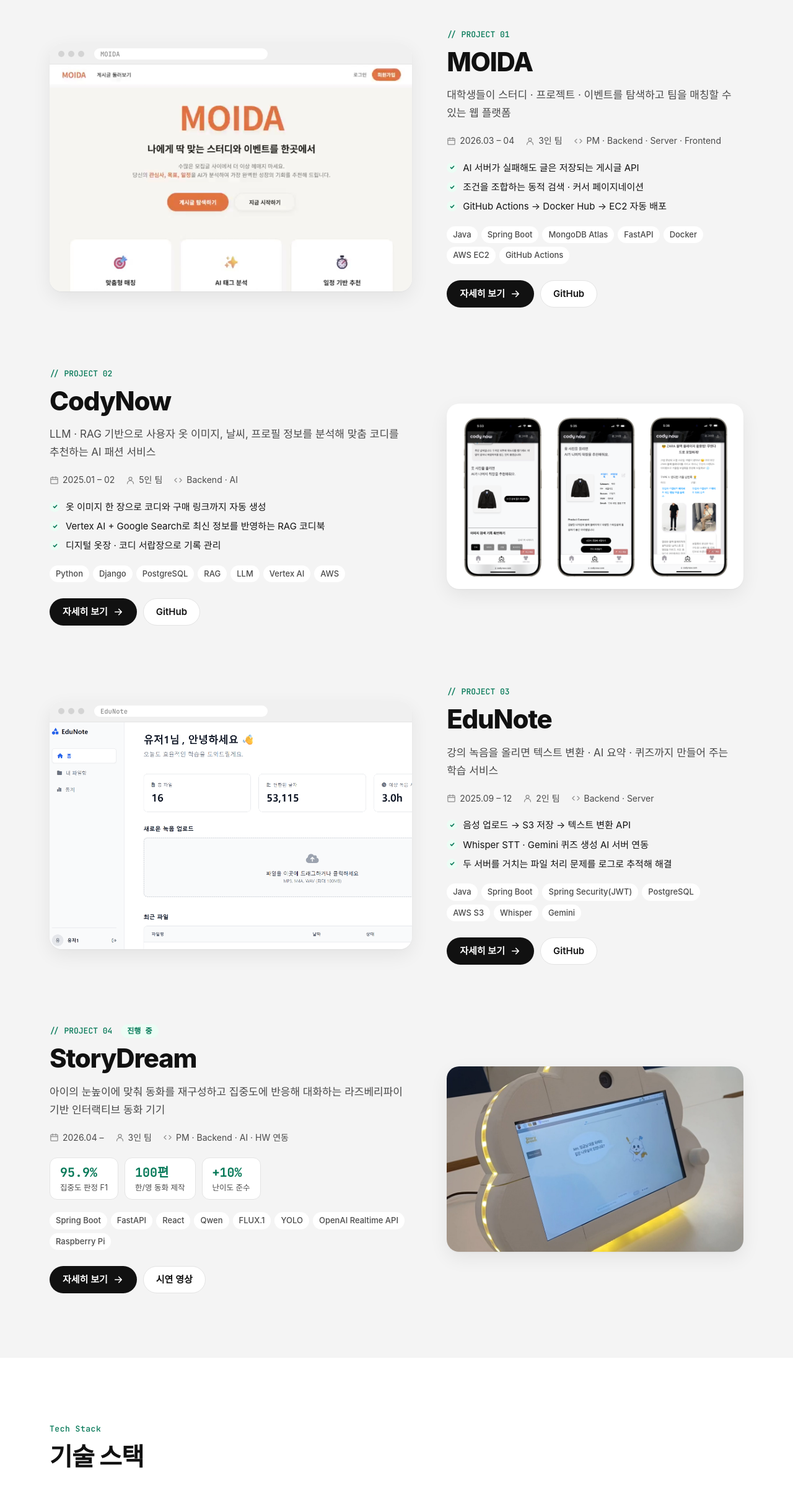
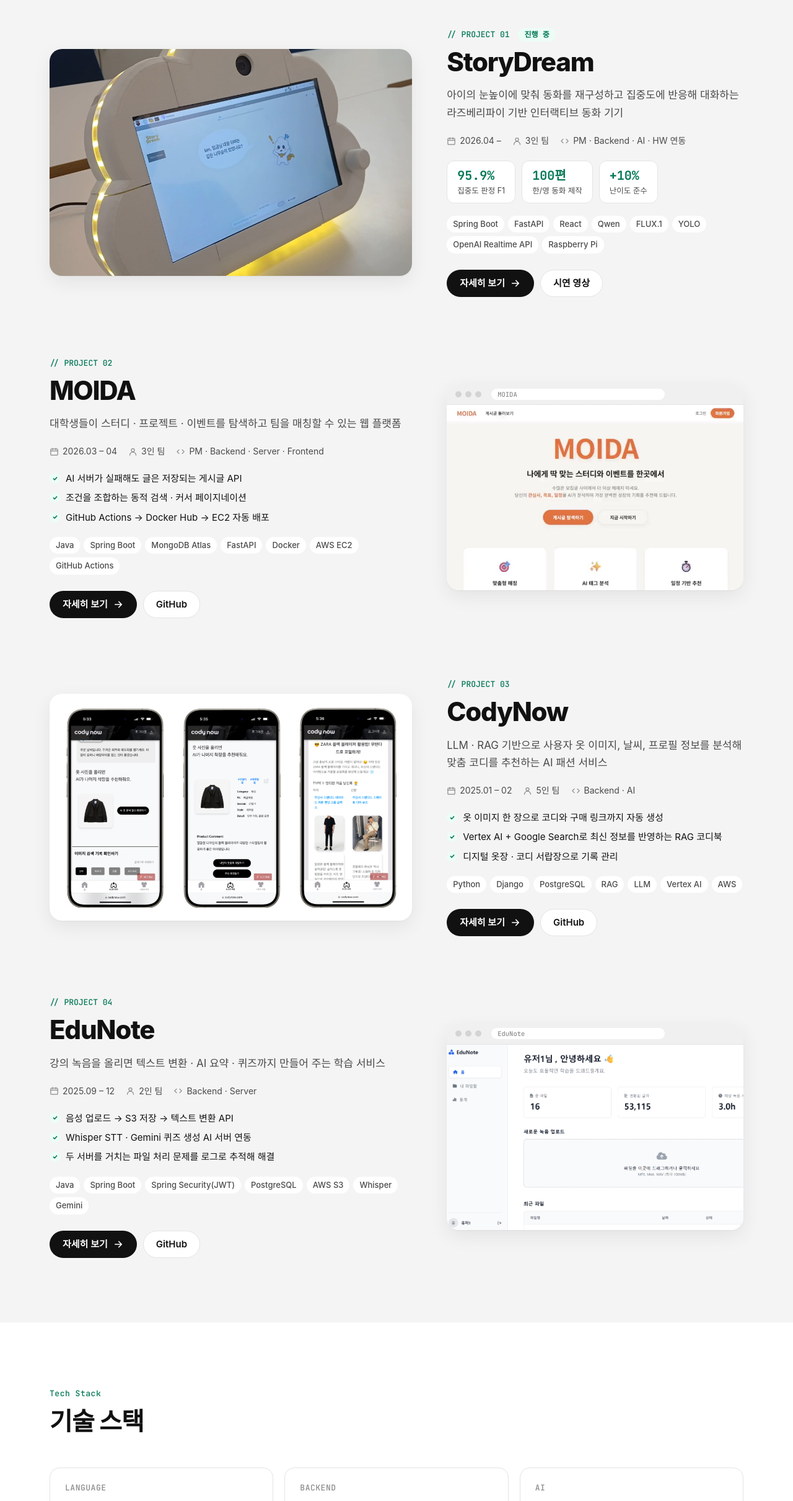
Before and after one commit to eunkyoung529/eunkyoung529.github.io, a plain HTML site: page index.html in a window 1280 px wide. Shown: the part 1656-4077 px from the top of the page at 62% size. Drawn offline with Linux system fonts and the light colour scheme; a web font is replaced by a local one.

Commit message:
Add skills

```diff
--- a/index.html
+++ b/index.html
@@ -135,12 +135,38 @@
       </div>
 
       <article class="project reveal">
+        <a class="project-media" href="projects/storydream.html" aria-label="StoryDream 자세히 보기">
+          <img src="assets/img/storydream-device.jpg" alt="StoryDream 기기 사진" loading="lazy" width="1170" height="636">
+        </a>
+        <div>
+          <p class="project-no">// PROJECT 01 <span class="tag accent" style="margin-left:6px">진행 중</span></p>
+          <h3>StoryDream</h3>
+          <p class="project-desc">아이의 눈높이에 맞춰 동화를 재구성하고 집중도에 반응해 대화하는 라즈베리파이 기반 인터랙티브 동화 기기</p>
+          <ul class="meta-row">
+            <li><svg viewBox="0 0 24 24" fill="none" stroke="currentColor" stroke-width="2" stroke-linecap="round" stroke-linejoin="round"><rect x="3" y="5" width="18" height="16" rx="2"/><path d="M3 10h18M8 3v4M16 3v4"/></svg>2026.04 –</li>
+            <li><svg viewBox="0 0 24 24" fill="none" stroke="currentColor" stroke-width="2" stroke-linecap="round" stroke-linejoin="round"><circle cx="12" cy="8" r="4"/><path d="M4 21c0-4.4 3.6-8 8-8s8 3.6 8 8"/></svg>3인 팀</li>
+            <li><svg viewBox="0 0 24 24" fill="none" stroke="currentColor" stroke-width="2" stroke-linecap="round" stroke-linejoin="round"><path d="M8 7l-5 5 5 5M16 7l5 5-5 5"/></svg>PM · Backend · AI · HW 연동</li>
+          </ul>
+          <ul class="mini-stats">
+            <li><b>95.9%</b><span>집중도 판정 F1</span></li>
+            <li><b>100편</b><span>한/영 동화 제작</span></li>
+            <li><b>+10%</b><span>난이도 준수</span></li>
+          </ul>
+          <ul class="chips"><li>Spring Boot</li><li>FastAPI</li><li>React</li><li>Qwen</li><li>FLUX.1</li><li>YOLO</li><li>OpenAI Realtime API</li><li>Raspberry Pi</li></ul>
+          <div class="btns">
+            <a class="btn btn-dark" href="projects/storydream.html">자세히 보기 <svg viewBox="0 0 24 24" fill="none" stroke="currentColor" stroke-width="2.2" stroke-linecap="round" stroke-linejoin="round"><path d="M5 12h14M13 6l6 6-6 6"/></svg></a>
+            <a class="btn btn-line" href="https://www.youtube.com/watch?v=4PdfgzbqCYQ" target="_blank" rel="noopener">시연 영상</a>
+          </div>
+        </div>
+      </article>
+
+      <article class="project reveal">
         <a class="project-media" href="projects/moida.html" aria-label="MOIDA 자세히 보기">
           <div class="browser-bar"><i></i><i></i><i></i><em>MOIDA</em></div>
           <img src="assets/img/moida-main.png" alt="MOIDA 메인 화면" loading="lazy" width="1814" height="1219">
         </a>
         <div>
-          <p class="project-no">// PROJECT 01</p>
+          <p class="project-no">// PROJECT 02</p>
           <h3>MOIDA</h3>
           <p class="project-desc">대학생들이 스터디 · 프로젝트 · 이벤트를 탐색하고 팀을 매칭할 수 있는 웹 플랫폼</p>
           <ul class="meta-row">
@@ -166,7 +192,7 @@
           <img src="assets/img/codynow-cody.png" alt="CodyNow 코디 생성 화면" loading="lazy" width="940" height="577">
         </a>
         <div>
-          <p class="project-no">// PROJECT 02</p>
+          <p class="project-no">// PROJECT 03</p>
           <h3>CodyNow</h3>
           <p class="project-desc">LLM · RAG 기반으로 사용자 옷 이미지, 날씨, 프로필 정보를 분석해 맞춤 코디를 추천하는 AI 패션 서비스</p>
           <ul class="meta-row">
@@ -193,7 +219,7 @@
           <img src="assets/img/edunote-dashboard.png" alt="EduNote 대시보드 화면" loading="lazy" width="2791" height="1415">
         </a>
         <div>
-          <p class="project-no">// PROJECT 03</p>
+          <p class="project-no">// PROJECT 04</p>
           <h3>EduNote</h3>
           <p class="project-desc">강의 녹음을 올리면 텍스트 변환 · AI 요약 · 퀴즈까지 만들어 주는 학습 서비스</p>
           <ul class="meta-row">
@@ -214,31 +240,7 @@
         </div>
       </article>
 
-      <article class="project reveal">
-        <a class="project-media" href="projects/storydream.html" aria-label="StoryDream 자세히 보기">
-          <img src="assets/img/storydream-device.jpg" alt="StoryDream 기기 사진" loading="lazy" width="1170" height="636">
-        </a>
-        <div>
-          <p class="project-no">// PROJECT 04 <span class="tag accent" style="margin-left:6px">진행 중</span></p>
-          <h3>StoryDream</h3>
-          <p class="project-desc">아이의 눈높이에 맞춰 동화를 재구성하고 집중도에 반응해 대화하는 라즈베리파이 기반 인터랙티브 동화 기기</p>
-          <ul class="meta-row">
-            <li><svg viewBox="0 0 24 24" fill="none" stroke="currentColor" stroke-width="2" stroke-linecap="round" stroke-linejoin="round"><rect x="3" y="5" width="18" height="16" rx="2"/><path d="M3 10h18M8 3v4M16 3v4"/></svg>2026.04 –</li>
-            <li><svg viewBox="0 0 24 24" fill="none" stroke="currentColor" stroke-width="2" stroke-linecap="round" stroke-linejoin="round"><circle cx="12" cy="8" r="4"/><path d="M4 21c0-4.4 3.6-8 8-8s8 3.6 8 8"/></svg>3인 팀</li>
-            <li><svg viewBox="0 0 24 24" fill="none" stroke="currentColor" stroke-width="2" stroke-linecap="round" stroke-linejoin="round"><path d="M8 7l-5 5 5 5M16 7l5 5-5 5"/></svg>PM · Backend · AI · HW 연동</li>
-          </ul>
-          <ul class="mini-stats">
-            <li><b>95.9%</b><span>집중도 판정 F1</span></li>
-            <li><b>100편</b><span>한/영 동화 제작</span></li>
-            <li><b>+10%</b><span>난이도 준수</span></li>
-          </ul>
-          <ul class="chips"><li>Spring Boot</li><li>FastAPI</li><li>React</li><li>Qwen</li><li>FLUX.1</li><li>YOLO</li><li>OpenAI Realtime API</li><li>Raspberry Pi</li></ul>
-          <div class="btns">
-            <a class="btn btn-dark" href="projects/storydream.html">자세히 보기 <svg viewBox="0 0 24 24" fill="none" stroke="currentColor" stroke-width="2.2" stroke-linecap="round" stroke-linejoin="round"><path d="M5 12h14M13 6l6 6-6 6"/></svg></a>
-            <a class="btn btn-line" href="https://www.youtube.com/watch?v=4PdfgzbqCYQ" target="_blank" rel="noopener">시연 영상</a>
-          </div>
-        </div>
-      </article>
+
     </div>
   </section>
 
@@ -274,6 +276,7 @@
             <li><span class="glyph"><svg viewBox="0 0 24 24" fill="none" stroke="currentColor" stroke-width="2.2" stroke-linecap="round" stroke-linejoin="round"><path d="M12 3l1.8 5.2L19 10l-5.2 1.8L12 17l-1.8-5.2L5 10l5.2-1.8z"/></svg></span>LLM</li>
             <li><span class="glyph"><svg viewBox="0 0 24 24" fill="none" stroke="currentColor" stroke-width="2.2" stroke-linecap="round" stroke-linejoin="round"><circle cx="11" cy="11" r="6"/><path d="M20 20l-4-4"/></svg></span>RAG</li>
             <li><span class="glyph"><svg viewBox="0 0 24 24" fill="none" stroke="currentColor" stroke-width="2.2" stroke-linecap="round" stroke-linejoin="round"><rect x="3" y="5" width="18" height="14" rx="2"/><circle cx="9" cy="10" r="1.5"/><path d="M21 16l-5-5-8 8"/></svg></span>Image Generation</li>
+            <li><span class="glyph"><svg viewBox="0 0 24 24" fill="none" stroke="currentColor" stroke-width="2.2" stroke-linecap="round" stroke-linejoin="round"><path d="M2 12s3.600-6.500 10-6.500S22 12 22 12s-3.600 6.500-10 6.500S2 12 2 12z"/><circle cx="12" cy="12" r="2.800"/></svg></span>Vision AI (YOLO-Pose)</li>
           </ul>
         </article>
         <article class="card skill-card reveal">
@@ -298,6 +301,7 @@
             <li><img src="assets/icons/html5.svg" alt="" width="24" height="24">HTML</li>
             <li><img src="assets/icons/css3.svg" alt="" width="24" height="24">CSS</li>
             <li><img src="assets/icons/javascript.svg" alt="" width="24" height="24">JavaScript</li>
+            <li><img src="assets/icons/react.svg" alt="" width="24" height="24">React</li>
           </ul>
         </article>
       </div>
```
Also changed, not shown: projects/codynow.html (+3 -3 lines), projects/edunote.html (+3 -3 lines), projects/moida.html (+3 -3 lines), projects/storydream.html (+3 -3 lines), assets/icons/react.svg (added), 1 other file.
